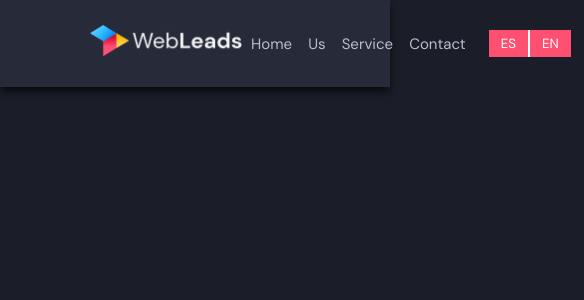
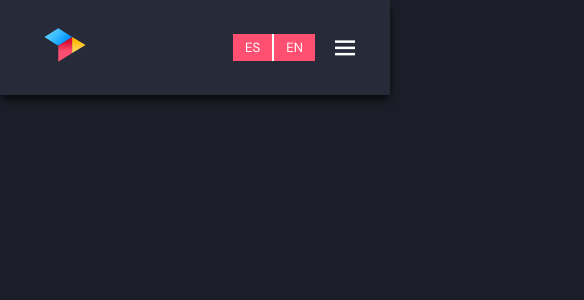
Before and after one commit to hectorRperez/webLeads, a Vue app: page / in a window 390 px wide. Shown: the top 300 px of the page, 584 px wide, since content can reach past the window. Built offline with nearby package versions, Linux system fonts and the light colour scheme.

Commit message:
navigation ready

```diff
--- a/public/index.html
+++ b/public/index.html
@@ -1,15 +1,30 @@
 <!DOCTYPE html>
 <html lang="">
 	<head>
-    <meta charset="utf-8">
-    <meta http-equiv="X-UA-Compatible" content="IE=edge">
-    <meta name="viewport" content="width=device-width,initial-scale=1.0">
-    <link rel="icon" href="<%= BASE_URL %>favicon.ico">
+		<meta charset="utf-8" />
+		<meta http-equiv="X-UA-Compatible" content="IE=edge" />
+		<meta name="viewport" content="width=device-width,initial-scale=1.0" />
+		<link rel="icon" href="<%= BASE_URL %>favicon.ico" />
 		<title><%= htmlWebpackPlugin.options.title %></title>
+
+		<!-- BOXICONS -->
+		<link
+			href="https://unpkg.com/boxicons@2.1.1/css/boxicons.min.css"
+			rel="stylesheet"
+		/>
+
+		<!-- AnimatedCSS -->
+		<link
+			rel="stylesheet"
+			href="https://cdnjs.cloudflare.com/ajax/libs/animate.css/4.1.1/animate.min.css"
+		/>
 	</head>
 	<body>
 		<noscript>
-      <strong>We're sorry but <%= htmlWebpackPlugin.options.title %> doesn't work properly without JavaScript enabled. Please enable it to continue.</strong>
+			<strong
+				>We're sorry but <%= htmlWebpackPlugin.options.title %> doesn't work properly
+				without JavaScript enabled. Please enable it to continue.</strong
+			>
 		</noscript>
 		<div id="app"></div>
 		<!-- built files will be auto injected -->
--- a/src/App.vue
+++ b/src/App.vue
@@ -1,19 +1,21 @@
 <template>
-  <Navbar />
-
+  <!-- <Navbar /> -->
+  <Home />
   <!-- <button @click="$store.dispatch('changeLanguage', 'es')">ES</button> -->
   <!-- <button @click="$store.dispatch('changeLanguage', 'en')">EN</button> -->
 </template>
 
 <script>
-import HelloWord from "./components/HelloWorld.vue";
-import Navbar from "./components/NavBar.vue";
+// import HelloWord from "./components/HelloWorld.vue";
+// import Navigation from "./components/Navigation.vue";
+// import Navbar from "./components/NavBar.vue";
+import Home from "./view/HomePage.vue";
 
 export default {
   name: "App",
   components: {
-    HelloWord,
-    Navbar,
+    Home,
+    // Navbar,
   },
 };
 </script>
--- a/src/components/NavBar.vue
+++ b/src/components/NavBar.vue
@@ -1,13 +1,19 @@
 <template>
-  <nav>
-    <div class="logo">
+  <header
+    :class="{ 'scrolled-nav animate__animated animate__fadeOutUp': scrollNav }"
+  >
+    <nav :class="{ activeMobile: mobile }">
       <a href="#">
-        <img alt="Webleads logo" src="../assets/img/logotipo.png" />
+        <div v-if="!mobile">
+          <img src="../assets/img/logotipo.png" />
+        </div>
+        <div v-else>
+          <img src="../assets/img/logo_mobile.svg" style="width: 70px" />
+        </div>
       </a>
-    </div>
 
       <div class="nav__items">
-      <div class="nav__item">
+        <div class="nav__item" v-show="!mobile">
           <a href="#">{{ $store.state.language.HOME }}</a>
           <a href="#">{{ $store.state.language.US }}</a>
           <a href="#"> {{ $store.state.language.SERVICE }} </a>
@@ -29,36 +35,114 @@
             EN
           </button>
         </div>
+
+        <div class="icon">
+          <i
+            @click="toggleMobileNav"
+            class="bx bx-menu"
+            v-show="mobile"
+            :class="{ 'icon-active': mobileNav }"
+          ></i>
+        </div>
+
+        <transition
+          name="mobile-nav"
+          :class="{ 'animate__animated animate__fadeInDown': mobileNav }"
+        >
+          <ul v-show="mobileNav" class="down-nav">
+            <a href="#">{{ $store.state.language.HOME }}</a>
+            <a href="#">{{ $store.state.language.US }}</a>
+            <a href="#"> {{ $store.state.language.SERVICE }} </a>
+            <a href="#">{{ $store.state.language.CONTACT }}</a>
+          </ul>
+        </transition>
       </div>
     </nav>
+  </header>
 </template>
 
 <script>
-export default {};
+export default {
+  name: "NavigationBar",
+  data() {
+    return {
+      scrollNav: null,
+      mobile: null,
+      mobileNav: null,
+      windowWidth: null,
+    };
+  },
+
+  created() {
+    this.updateScroll();
+    window.addEventListener("resize", this.checkScreen);
+    this.checkScreen();
+  },
+
+  mounted() {
+    window.addEventListener("scroll", this.updateScroll);
+  },
+
+  methods: {
+    checkScreen() {
+      this.windowWidth = window.innerWidth;
+      if (this.windowWidth <= 650) {
+        this.mobile = true;
+        return;
+      } else {
+        this.mobile = false;
+        return;
+      }
+    },
+
+    updateScroll() {
+      const scrollPosition = window.scrollY;
+
+      if (scrollPosition > 50) {
+        this.scrollNav = true;
+        console.log("hey");
+        return;
+      } else {
+        this.scrollNav = false;
+        this.mobileNav = false;
+      }
+    },
+
+    toggleMobileNav() {
+      this.mobileNav = !this.mobileNav;
+    },
+  },
+};
 </script>
 
 <style lang="scss">
+header {
+  position: fixed;
+  width: 100%;
+  transition: 0.5s ease all;
+
+  &.scrolled-nav {
+    transition: 0.5s ease all;
+  }
+
+  .activeMobile {
+    padding: 10px 30px;
+  }
+
   nav {
     color: red;
     display: flex;
     justify-content: space-between;
-  padding: 25px 90px;
+    padding: 25px 30px;
     background-color: var(--dark-bg-secondary);
     font-weight: 400;
     box-shadow: var(--box-shadow);
-
-  .logo {
-    img {
-      width: 153px;
-      height: 32px;
-      cursor: pointer;
-    }
-  }
+    transition: 0.5s ease all;
 
     .nav__items {
       display: flex;
-    width: 372px;
-    justify-content: space-around;
+      width: 385px;
+      justify-content: flex-end;
       align-items: center;
       gap: 15px;
 
@@ -70,9 +154,13 @@ nav {
         a {
           text-decoration: none;
           color: var(--text-color);
+          transition: 0.5s ease all;
+          border-bottom: 1px solid transparent;
+          cursor: pointer;
 
           &:hover {
             color: white;
+            border-color: var(--red);
           }
         }
 
@@ -82,7 +170,7 @@ nav {
       }
 
       .nav__buttons {
-      width: 120px;
+        display: flex;
 
         .button_es {
           background-color: var(--red);
@@ -91,6 +179,7 @@ nav {
           border: none;
           cursor: pointer;
           border-right: 2px solid white;
+          outline: none;
         }
         .button_en {
           background-color: var(--red);
@@ -98,7 +187,36 @@ nav {
           padding: 5px 12px;
           border: none;
           cursor: pointer;
+          outline: none;
         }
+      }
+
+      .icon {
+        display: flex;
+        color: white;
+        align-items: center;
+        height: 100%;
+        font-size: 30px;
+        cursor: pointer;
+        transition: 0.5s ease all;
+      }
+    }
+  }
+
+  .down-nav {
+    display: flex;
+    flex-direction: column;
+    position: absolute;
+    top: 85px;
+    left: 0;
+    width: 100%;
+    background: var(--red);
+    padding: 20px;
+
+    & a {
+      margin: 10px 5px;
+      text-decoration: none;
+      color: white;
     }
   }
 }
--- /dev/null
+++ b/src/components/Navigation.vue
@@ -0,0 +1,184 @@
+<template>
+  <header :class="{ 'scrolled-nav': scrollNav }">
+    <nav>
+      <div class="branding">
+        <img src="../assets/img/logotipo.png" alt="" />
+      </div>
+
+      <ul v-show="!mobile" class="navigation">
+        <li class="link">Home</li>
+        <li class="link">About</li>
+        <li class="link">Porfolio</li>
+        <li class="link">Contact</li>
+      </ul>
+
+      <div class="icon">
+        <i
+          @click="toggleMobileNav"
+          class="bx bx-menu"
+          v-show="mobile"
+          :class="{ 'icon-active': mobileNav }"
+        ></i>
+      </div>
+
+      <transition name="mobile-nav">
+        <ul v-show="mobileNav" class="drowndown-nav">
+          <li class="link">Home</li>
+          <li class="link">About</li>
+          <li class="link">Porfolio</li>
+          <li class="link">Contact</li>
+        </ul>
+      </transition>
+    </nav>
+  </header>
+</template>
+
+<script>
+export default {
+  name: "navigation",
+  data() {
+    return {
+      scrollNav: null,
+      mobile: false,
+      mobileNav: null,
+      windowWidth: null,
+    };
+  },
+
+  created() {
+    this.updateScroll();
+    window.addEventListener("resize", this.checkScreen);
+    this.checkScreen();
+  },
+
+  methods: {
+    toggleMobileNav() {
+      this.mobileNav = !this.mobileNav;
+    },
+
+    updateScroll() {
+      const scrollPosition = window.scrollY;
+      if (scrollPosition > 50) {
+        this.scrollNav = true;
+        return;
+      }
+    },
+
+    checkScreen() {
+      this.windowWidth = window.innerWidth;
+      if (this.windowWidth <= 750) {
+        this.mobile = true;
+        return;
+      } else {
+        this.mobile = false;
+        return;
+      }
+    },
+  },
+};
+</script>
+
+<style lang="scss">
+header {
+  justify-content: space-between;
+  padding: 10px 90px;
+  background-color: var(--dark-bg-secondary);
+  font-weight: 400;
+  box-shadow: var(--box-shadow);
+  position: fixed;
+  width: 100%;
+  transition: 0.5s ease all;
+
+  nav {
+    position: relative;
+    display: flex;
+    padding: 5px 0;
+    transition: 0.5s ease all;
+    width: 90%;
+    margin: 0 auto;
+
+    //screen > 1140
+    @media (min-width: 1140px) {
+      max-width: 1140px;
+    }
+
+    ul,
+    .link {
+      color: var(--text-color);
+      list-style-type: none;
+      text-decoration: none;
+    }
+    li {
+      text-transform: uppercase;
+      padding: 16px;
+      margin-left: 16px;
+    }
+
+    .link {
+      transition: 0.5s ease all;
+      border-bottom: 1px solid transparent;
+      cursor: pointer;
+
+      &:hover {
+        color: white;
+        border-color: var(--red);
+      }
+    }
+
+    .branding {
+      display: flex;
+      align-items: center;
+      transition: 0.5s ease all;
+    }
+
+    .navigation {
+      display: flex;
+      align-items: center;
+      flex: 1;
+      justify-content: flex-end;
+    }
+
+    .icon {
+      display: flex;
+      color: white;
+      position: absolute;
+      top: 0;
+      right: 24px;
+      align-items: center;
+      height: 100%;
+
+      i {
+        cursor: pointer;
+        font-size: 24px;
+        transition: 0.8s ease all;
+      }
+
+      .icon-active {
+        transform: rotate(180deg);
+      }
+    }
+
+    .drowndown-nav {
+      display: flex;
+      flex-direction: column;
+      position: fixed;
+      width: 100%;
+      height: 100%;
+      top: 0;
+      left: 0;
+      max-width: 250px;
+      background-color: var(--red);
+      li {
+        color: white;
+        &:hover {
+          color: var(--text-color);
+        }
+      }
+    }
+  }
+}
+
+.scrolled-nav {
+  background: red;
+}
+</style>
--- /dev/null
+++ b/src/view/HomePage.vue
@@ -0,0 +1,18 @@
+<template>
+  <!-- <Navigation /> -->
+  <Navbar />
+</template>
+
+<script>
+// import Navigation from "../components/Navigation.vue";
+import Navbar from "../components/NavBar.vue";
+
+export default {
+  components: {
+    Navbar,
+  },
+};
+</script>
+
+<style>
+</style>
```
Also changed, not shown: src/assets/img/logo_mobile.svg (added), src/assets/img/logo_mobile1.png (added). Lines whose indentation alone changed are shown as unchanged.
